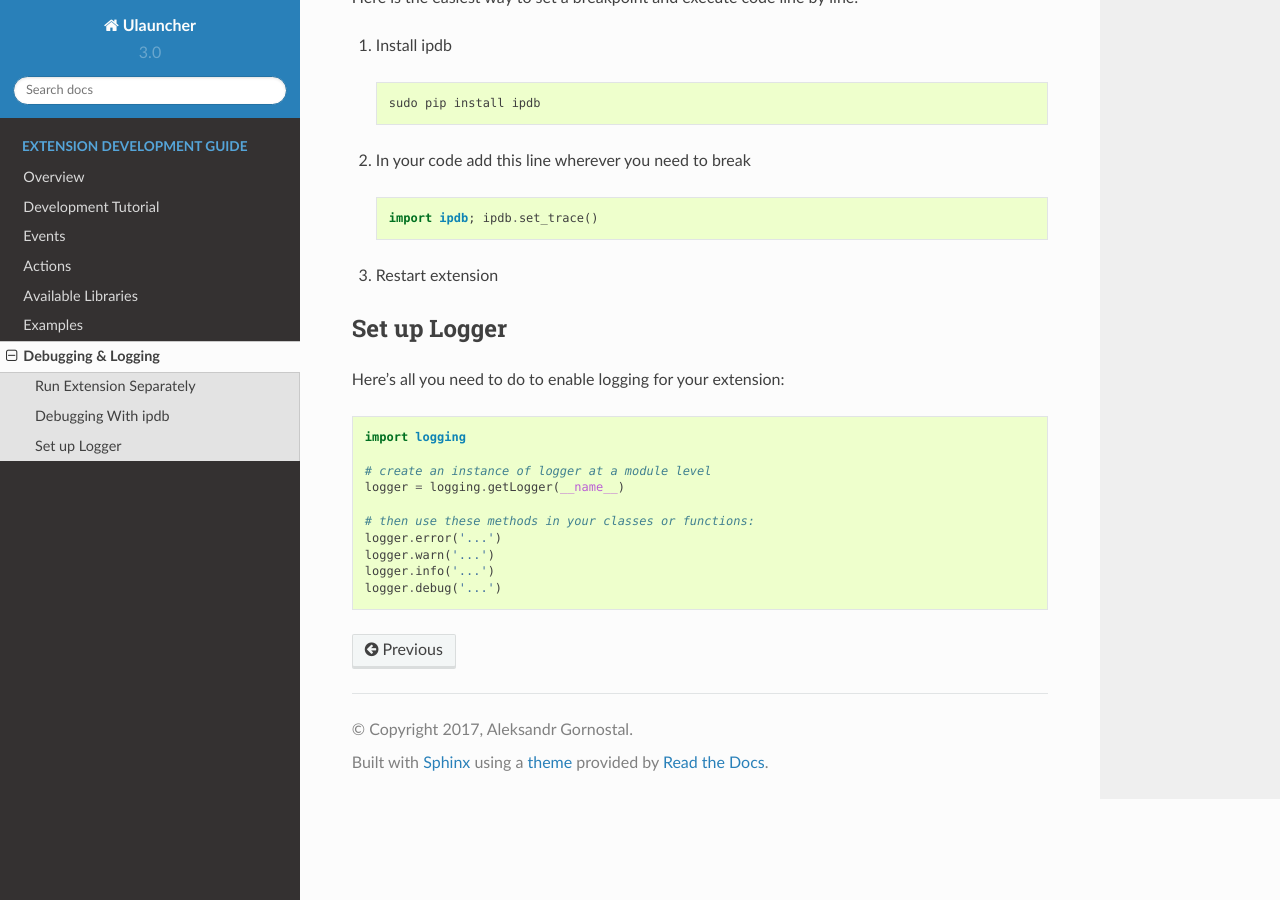
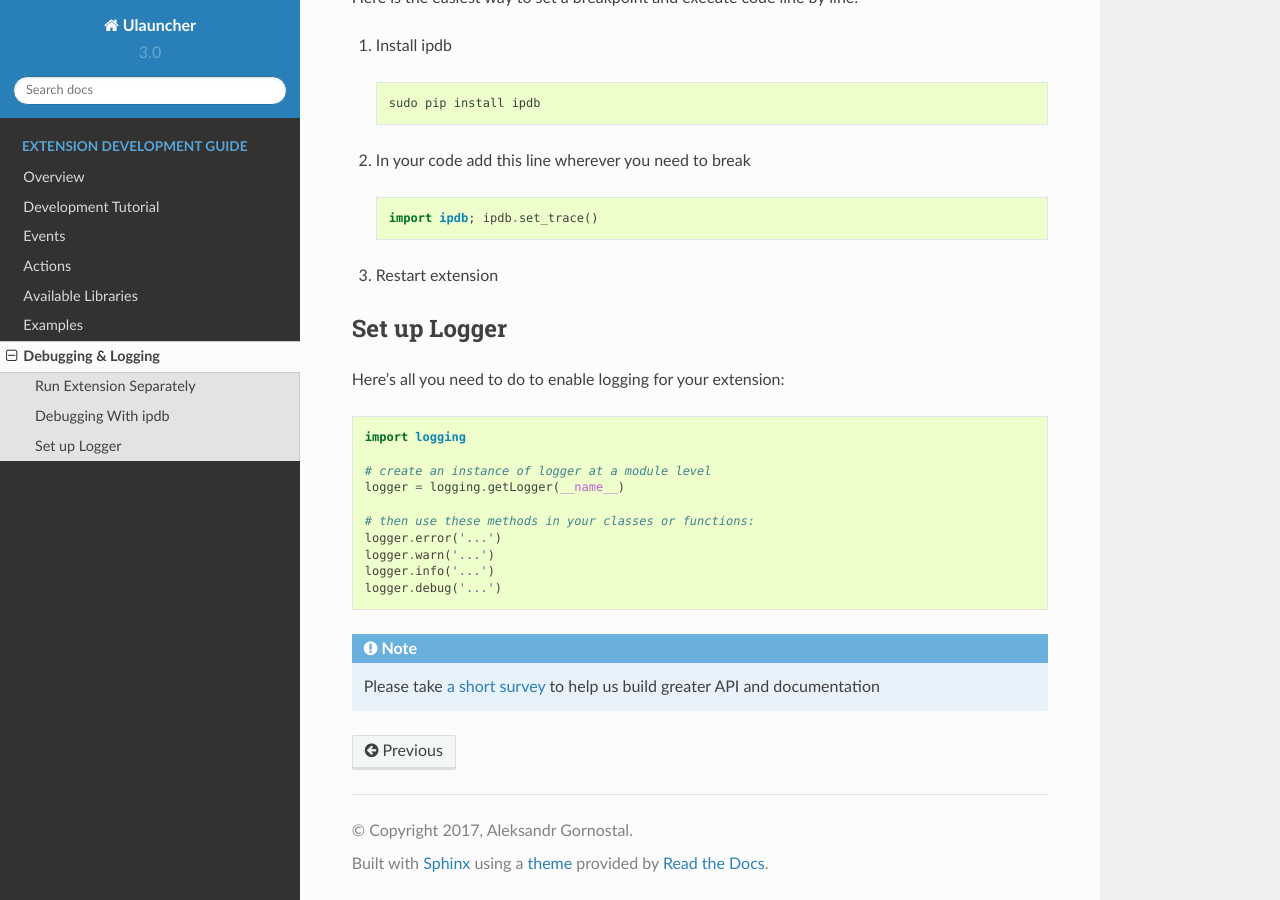
Before and after one commit to Ulauncher/Ulauncher, a Sphinx documentation site: the page built from docs/extensions/debugging.rst, in a window 1280 px wide and 900 px high, scrolled down 637 px. Built offline with Sphinx 7.4.7 and the Read the Docs theme 2.0.0, drawn with Linux system fonts in a browser that asks for light colours.

Commit message:
added survey link to docs

```diff
--- a/docs/extensions/actions.rst
+++ b/docs/extensions/actions.rst
@@ -66,3 +66,8 @@ SetUserQueryAction
 ------------------
 
 .. autoclass:: ulauncher.api.shared.action.SetUserQueryAction.SetUserQueryAction
+
+
+
+.. NOTE::
+  Please take `a short survey <https://goo.gl/forms/wcIRCTjQXnO0M8Lw2>`_ to help us build greater API and documentation
--- a/docs/extensions/debugging.rst
+++ b/docs/extensions/debugging.rst
@@ -54,3 +54,9 @@ Here's all you need to do to enable logging for your extension::
   logger.warn('...')
   logger.info('...')
   logger.debug('...')
+
+
+
+
+.. NOTE::
+  Please take `a short survey <https://goo.gl/forms/wcIRCTjQXnO0M8Lw2>`_ to help us build greater API and documentation
--- a/docs/extensions/tutorial.rst
+++ b/docs/extensions/tutorial.rst
@@ -289,3 +289,8 @@ Custom Action on Item Enter
   :align: center
 
   Now this will be rendered when you click on any item
+
+
+
+.. NOTE::
+  Please take `a short survey <https://goo.gl/forms/wcIRCTjQXnO0M8Lw2>`_ to help us build greater API and documentation
```
